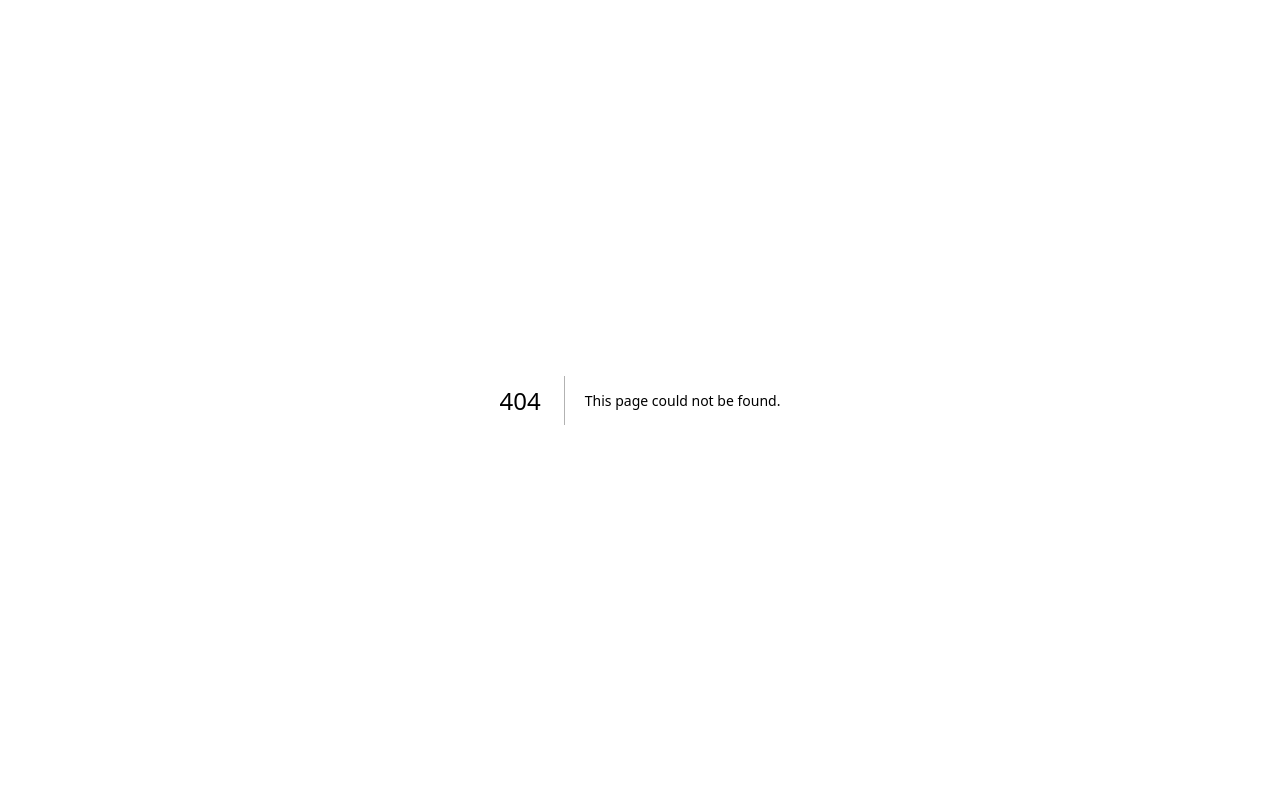
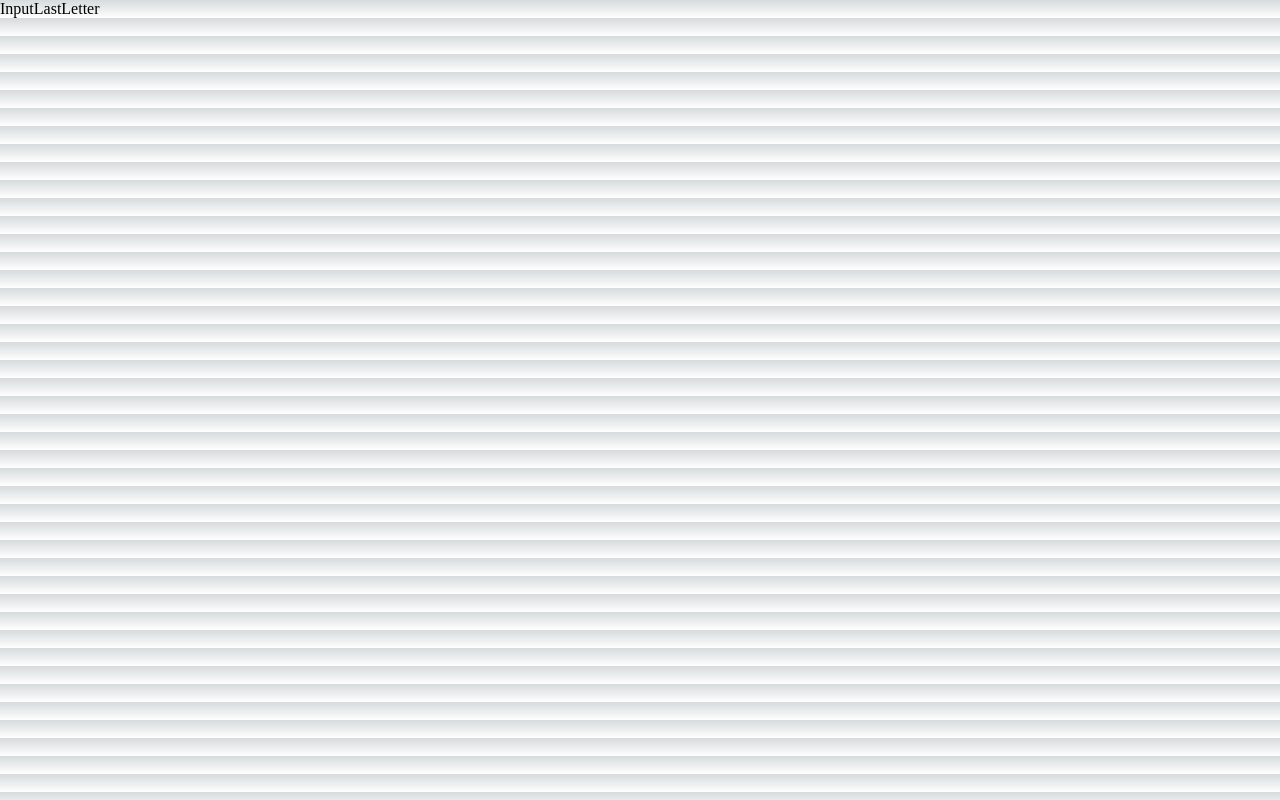
Before and after one commit to Aluonam/pt_061123, a Next.js app: page /components/InputLastLetter in a window 1280 px wide. Before the commit this address had no page. Built offline with nearby package versions, Linux system fonts and the light colour scheme.

Commit message:
componente InputLastLetter

```diff
--- /dev/null
+++ b/pages/components/InputLastLetter.jsx
@@ -0,0 +1,9 @@
+import React from 'react'
+
+const InputLastLetter = () => {
+  return (
+    <div>InputLastLetter</div>
+  )
+}
+
+export default InputLastLetter
--- a/pages/index.js
+++ b/pages/index.js
@@ -1,6 +1,7 @@
 import Head from 'next/head'
 import styles from '@/styles/Home.module.css'
 import TableDataAPI from './components/TableDataAPI'
+import InputLastLetter from './components/InputLastLetter'
 
 export default function Home() {
   return (
@@ -13,6 +14,8 @@ export default function Home() {
       </Head>
       <main className={`${styles.main}`}>
         <TableDataAPI></TableDataAPI>
+        <br></br>
+        <InputLastLetter></InputLastLetter>
       </main>
     </>
   )
```
